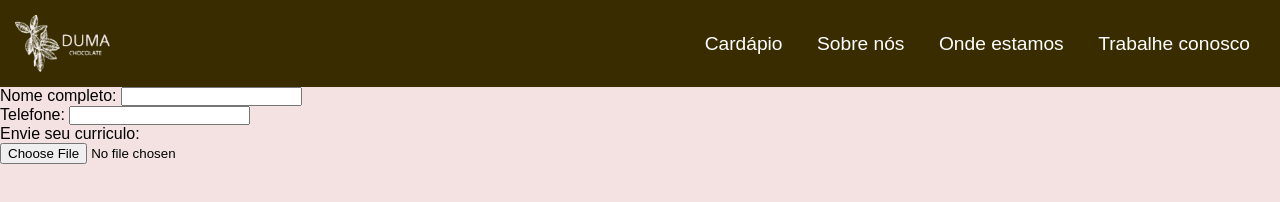
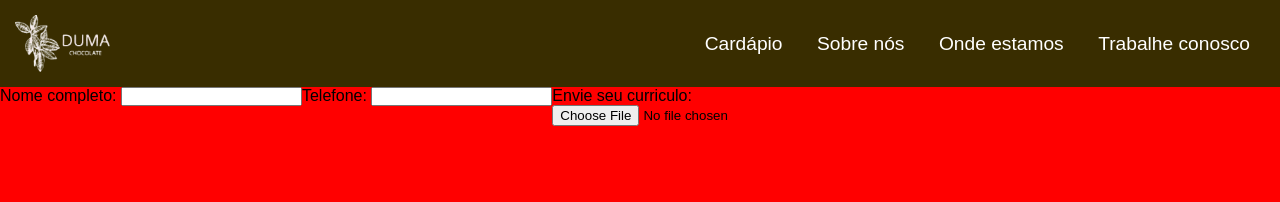
Before and after one commit to MTHzin/pagina-doceria, a plain HTML site: page trabalheconosco.html in a window 1280 px wide. Drawn offline with Linux system fonts and the light colour scheme; a web font is replaced by a local one.

Commit message:
mudanças

```diff
--- a/style.css
+++ b/style.css
@@ -137,3 +137,9 @@ header{
     color: rgb(119, 93, 0);
     text-decoration: none;
 }
+
+.form{
+    background-color: red;
+    display: flex;
+    height: 100vh;
+}
--- a/trabalheconosco.html
+++ b/trabalheconosco.html
@@ -26,10 +26,11 @@
                 <label for="nome">Telefone: </label>
                 <input type="text" id="telefone" />
             </div>
-            <p>Envie seu curriculo: </p>
-            <input name="userfile" type="file" accept="application/pdf, application/vnd.ms-excel" />
-
-        </section>
+            <div class="curriculo">
+                <p>Envie seu curriculo: </p>
+                <input name="userfile" type="file" accept="application/pdf, application/vnd.ms-excel" />
+            </section>
+        </div>
     </main>
 </body>
 </html>
```
